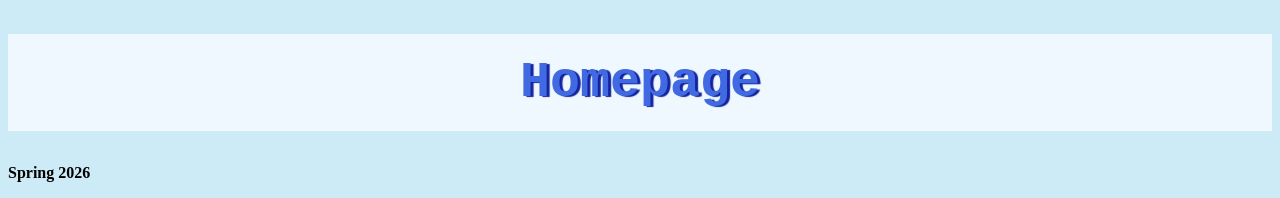
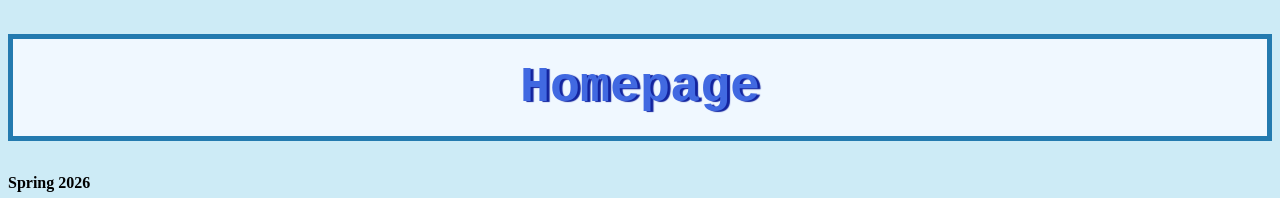
Before and after one commit to sohaines/webdevelopment, a plain HTML site: page index.html in a window 1280 px wide. Shown: the top 198 px of the page. Drawn offline with Linux system fonts and the light colour scheme.

Commit message:
first H1 style padding

```diff
--- a/index.html
+++ b/index.html
@@ -46,7 +46,7 @@
         background-color: aliceblue;
         text-align: center;
         padding: 20px;
-        boarder: 5px solid #237aaf;
+        border: 5px solid #237aaf;
 
     }
 </style>
```
